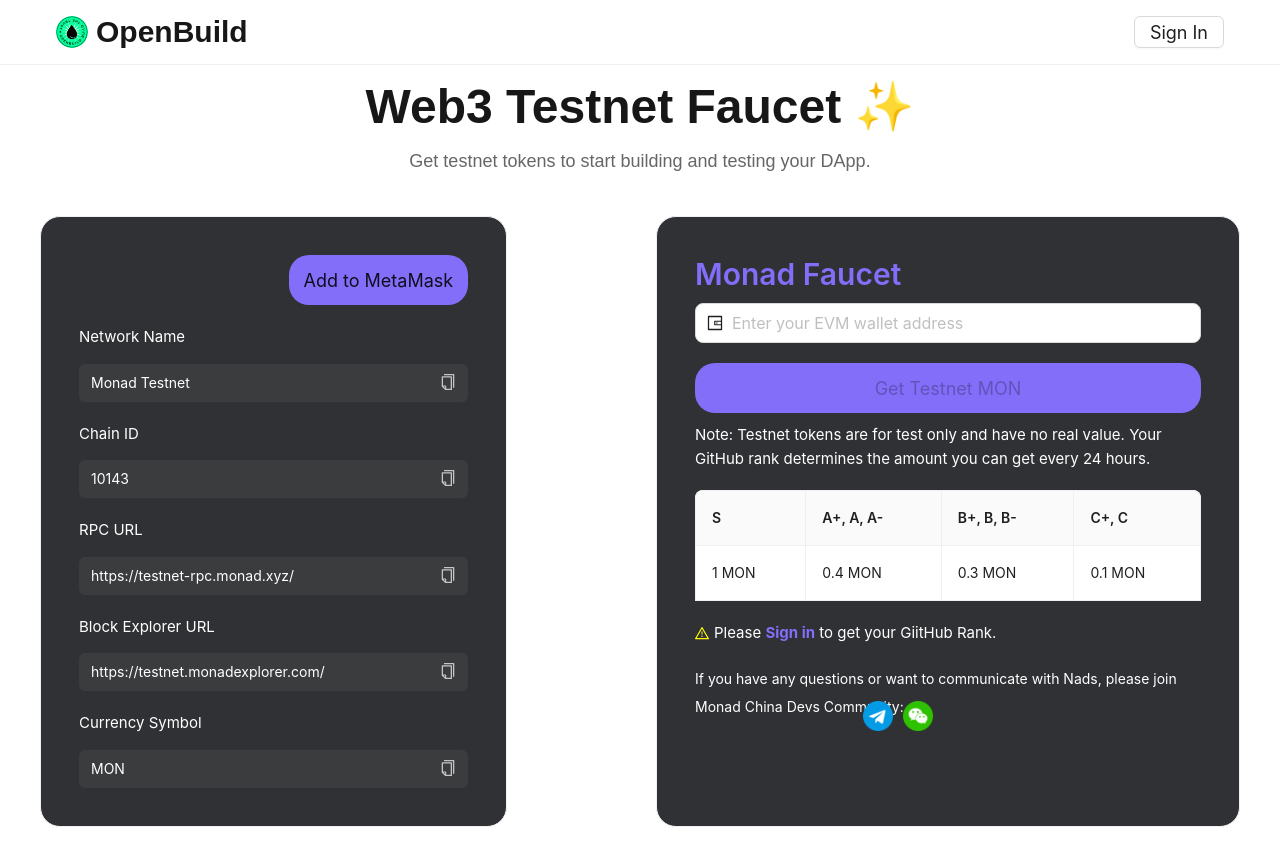
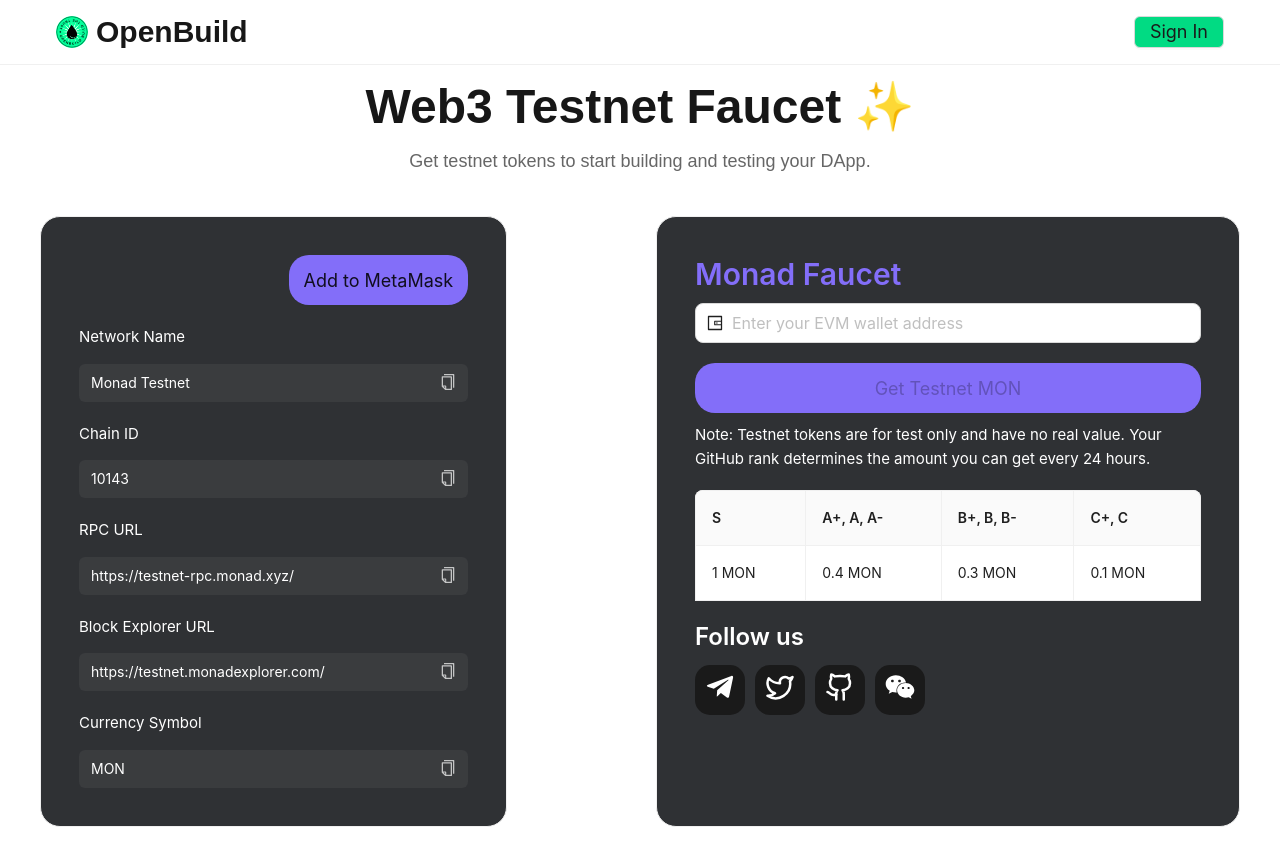
Before and after one commit to openbuildxyz/faucet-frontend, a Next.js app: page /monad in a window 1280 px wide. Shown: the top 866 px of the page. Built offline with nearby package versions, Linux system fonts and the light colour scheme.

Commit message:
refactor: update sign/bind tip, social link

```diff
--- a/package.json
+++ b/package.json
@@ -10,11 +10,13 @@
   },
   "dependencies": {
     "antd": "^5.21.6",
+    "lucide-react": "^0.477.0",
     "moment": "^2.30.1",
     "next": "^15.1.4",
     "next-auth": "^4.24.11",
     "react": "^18.3.1",
-    "react-dom": "^18.3.1"
+    "react-dom": "^18.3.1",
+    "react-icons": "^5.5.0"
   },
   "devDependencies": {
     "@types/node": "^20",
--- a/src/components/FaucetForm.tsx
+++ b/src/components/FaucetForm.tsx
@@ -1,14 +1,13 @@
-import React, { useState, useRef, useEffect } from "react";
-import { Card, Input, Button, Typography, Image, Popover, notification } from "antd";
+import React, { useState, useRef, useEffect, ReactNode } from "react";
+import { Card, Input, Button, Typography, Image, Popover, message, Modal } from "antd";
 import styles from "../styles/faucet-form.module.css";
 import { requestToken } from "@/api/faucet";
-import { WalletOutlined, WarningOutlined,  CheckCircleOutlined, CloseCircleOutlined, InfoCircleOutlined, ExclamationCircleOutlined } from '@ant-design/icons';
+import { GithubOutlined, TwitterOutlined, WalletOutlined } from '@ant-design/icons';
 import GitRank from './GitRank';
 import Link from "next/link";
 import { useAuth } from "@/context/AuthContext";
 import { requestUser } from "@/api/user";
-import type { } from 'antd';
-
+import SocialLinks from "./SocialLinks";
 
 
 const { Title, Paragraph, Text } = Typography;
@@ -20,55 +19,73 @@
   const containerRef = useRef(null);
   const [isLoading, setIsLoading] = useState(false);
   const [tx, setTx] = useState("");
+  const [isModalOpen, setIsModalOpen] = useState(false);
+  const [modalContent, setModalContent] = useState<ReactNode>(null);
 
-  const [api, contextHolder] = notification.useNotification();
+  // const [api, contextHolder] = notification.useNotification();
+
+  const showModal = () => {
+    setIsModalOpen(true);
+  };
+
+  const handleOk = () => {
+    setIsModalOpen(false);
+  };
+
+  const handleCancel = () => {
+    setIsModalOpen(false);
+  };
 
 
-  const openNotification = (type: 'success' | 'error' | 'info' | 'warning', message: string) => {
-    const iconMap = {
-      success: <CheckCircleOutlined style={{ color: '#52c41a' }} />,
-      error: <CloseCircleOutlined style={{ color: '#f5222d' }} />,
-      info: <InfoCircleOutlined style={{ color: '#1890ff' }} />,
-      warning: <ExclamationCircleOutlined style={{ color: '#faad14' }} />,
-    };
 
-    api.open({
-      message: type.charAt(0).toUpperCase() + type.slice(1), // 首字母大写
-      description: message,
-      icon: iconMap[type],  // 使用图标映射
-    });
-  };
+  // const openNotification = (type: 'success' | 'error' | 'info' | 'warning', message: string) => {
+  //   const iconMap = {
+  //     success: <CheckCircleOutlined style={{ color: '#52c41a' }} />,
+  //     error: <CloseCircleOutlined style={{ color: '#f5222d' }} />,
+  //     info: <InfoCircleOutlined style={{ color: '#1890ff' }} />,
+  //     warning: <ExclamationCircleOutlined style={{ color: '#faad14' }} />,
+  //   };
+
+  //   api.open({
+  //     message: type.charAt(0).toUpperCase() + type.slice(1), // 首字母大写
+  //     description: message,
+  //     icon: iconMap[type],  // 使用图标映射
+  //   });
+  // };
 
   const handleSubmit = async () => {
-    const isValidAddress = /^0x[a-fA-F0-9]{40}$/.test(address);
-    if (!address || !isValidAddress) {
-      openNotification("error", "Please enter a valid EVM wallet address")
-      return;
-    }
-
     if (!isAuthenticated) {
-      openNotification("error", "please log in to continue!")
+      setModalContent(<Text className={styles.modalNote}>Please <Link className={styles.toOpenBuild} href={process.env.NEXT_PUBLIC_OAUTH} target="_blank">Sign in</Link> to get your GiitHub Rank！ </Text>);
+      showModal();
       return;
     }
 
     if (!github) {
-      openNotification("error", "Please bind your GitHub in OpenBuiild first!")
+      setModalContent(<Text className={styles.modalNote}>Please <Link className={styles.toOpenBuild} href="https://openbuild.xyz/profile" target="_blank">Bind</Link>  your GitHub in OpenBuiild first！ </Text>);
+      showModal();
       return;
     }
+
+
+    const isValidAddress = /^0x[a-fA-F0-9]{40}$/.test(address);
+    if (!address || !isValidAddress) {
+      message.error("Please enter a valid EVM wallet address!")
+      return;
+    }
+
 
     setIsLoading(true);
 
     try {
       const response = await requestToken(address);
-      // Check if response is successful and contains data
       if (response?.data?.tx) {
         setTx(response.data.tx);
-        openNotification("success", "Transaction sent successfully!")
+        message.success("Transaction sent successfully!")
       } else {
-        openNotification("error", response.message)
+        message.error(response.message)
       }
     } catch (error) {
-      openNotification("error", "An error occurred while sending tokens, please try again later")
+      message.error("An error occurred, please try again later!")
     } finally {
       setIsLoading(false);
     }
@@ -76,7 +93,7 @@
 
   useEffect(() => {
     const handleFocus = async () => {
-      if (!github) {
+      if (isAuthenticated && !github) {
         const userResponse = await requestUser();
         if (userResponse.success) {
           updateGithub(github)
@@ -94,17 +111,16 @@
 
   const explorer = process.env.NEXT_PUBLIC_MONAD_EXPLORER
 
-  const wechatPopver = (
-    <img src="/assistant.png" className={styles.wechatPng} alt="Large Image" width={300} height={300} />
-  );
-
 
   return (
     <Card className={styles.container}>
+      <Modal open={isModalOpen} onOk={handleOk} onCancel={handleCancel}>
+        <Text>{modalContent}</Text>
+      </Modal>
       <Title level={2} className={styles.cardTitle}>
         Monad Faucet
       </Title>
-      {contextHolder}
+      {/* {contextHolder} */}
       <Input
         prefix={<WalletOutlined className={styles.walletIcon} />}
         placeholder="Enter your EVM wallet address"
@@ -132,26 +148,31 @@
         Your GitHub rank determines the amount you can get every 24 hours.<br />
       </Paragraph>
       <GitRank />
-      {isAuthenticated ?
-        github ?
+      <div className={styles.gitContent}>
+        {isAuthenticated && github &&
           <Image
             src={`https://github-readme-stats.vercel.app/api?username=${github}&card_width=510&title_color=836EF9&show_icons=true`}
             alt="GitHub Stats"
           />
-          :
-          <Paragraph>
-            <WarningOutlined className={styles.WarnGit} />
-            <Text className={styles.note}>Please bind your GitHub in OpenBuiild first, click <Link className={styles.toOpenBuild} href="https://openbuild.xyz/profile" target="_blank">here</Link> to blind. </Text>
-          </Paragraph>
-        :
-        <Paragraph>
-          <WarningOutlined className={styles.WarnGit} />
-          <Text className={styles.note}>Please <Link className={styles.toOpenBuild} href={process.env.NEXT_PUBLIC_OAUTH}>Sign in</Link> to get your GiitHub Rank. </Text>
-        </Paragraph>
+          //   :
+          //   <Paragraph>
+          //     <WarningOutlined className={styles.WarnGit} />
+          //     <Text className={styles.note}>Please bind your GitHub in OpenBuiild first, click <Link className={styles.toOpenBuild} href="https://openbuild.xyz/profile" target="_blank">here</Link> to blind. </Text>
+          //   </Paragraph>
+          // :
+          // <Paragraph>
+          //   <WarningOutlined className={styles.WarnGit} />
+          //   <Text className={styles.note}>Please <Link className={styles.toOpenBuild} href={process.env.NEXT_PUBLIC_OAUTH}>Sign in</Link> to get your GiitHub Rank. </Text>
+          // </Paragraph>
         }
-      <div className={styles.contactContainer}>
-        <Text className={styles.contact}>If you have any questions or want to communicate with Nads, please join Monad China Devs Community: </Text>
-        <div className={styles.iconContainer}>
+      </div>
+
+      {/* <div className={styles.contactContainer}>
+        <Text className={styles.contact}>If you have any questions or want to communicate with Nads, please join Monad China Devs Community. </Text>
+      </div> */}
+
+      <SocialLinks />
+      {/* <div className={styles.iconContainer}>
         <Link
           href="https://t.me/OpenBuildxyz"
           target="_blank"
@@ -166,8 +187,7 @@
             <img src="/wechat.png" className={styles.wechat} alt="wechat" width={30} height={30} />
           </Popover>
         </div>
-        </div>
-      </div>
+      </div> */}
     </Card>
   );
 }
--- a/src/components/Navbar.tsx
+++ b/src/components/Navbar.tsx
@@ -2,12 +2,14 @@
 import Image from 'next/image';
 import styles from '../styles/navbar.module.css';
 import { useState, useEffect } from 'react';
-import { Button, Dropdown, Space } from 'antd';
+import { Button, Dropdown, Space,Typography } from 'antd';
 import { LogoutOutlined } from '@ant-design/icons';
 import { useRouter } from 'next/router';
 import { requestAccessToken } from "@/api/faucet";
 import { requestUser } from "@/api/user";
 import { useAuth } from '../context/AuthContext';
+
+const { Text } = Typography;
 
 import type { MenuProps } from 'antd';
 
@@ -27,9 +29,8 @@
       <Image
         src={src}
         alt={alt}
-        width={size}  // 设置具体的宽度
-        height={size} // 设置具体的高度
-      // sizes="(max-width: 768px) 40px, (max-width: 1024px) 50px, 80px"  // 设置不同视口宽度的图像尺寸
+        width={size}
+        height={size}
       />
     </div>
   );
@@ -89,14 +90,14 @@
     {
       key: '1',
       label: [github],
-      disabled: true,
+      // disabled: true,
     },
     {
       type: 'divider',
     },
     {
       key: '2',
-      label: 'Sign out',
+      label: <Text className={styles.signOutBtn}>Sign out</Text>,
       icon: <LogoutOutlined />,
       onClick: handleSignOut,
     },
@@ -106,7 +107,7 @@
     <nav className={styles.nav}>
       <div className={styles.container}>
         <div className={styles.content}>
-          <Link href="/faucet/monad" className={styles.logo}>
+          <Link href="/monad" className={styles.logo}>
             <Image
               src="/logo.png"
               alt="OpenBuild Faucet Logo"
@@ -126,8 +127,8 @@
                 </a>
               </Dropdown>
             ) : (
-              <Button className={styles.signInButton} onClick={handleSignIn}>
-                Sign In
+              <Button type="default" className={styles.signInButton} onClick={handleSignIn}>
+                <Text className={styles.signInText}>Sign In</Text>
               </Button>
             )}
           </div>
--- /dev/null
+++ b/src/components/SocialLinks.tsx
@@ -0,0 +1,61 @@
+import type React from "react"
+import Link from "next/link"
+import { Github, Twitter, } from "lucide-react"
+import { FaDiscord, FaTelegramPlane, FaWeixin } from "react-icons/fa"
+import styles from "../styles/social-links.module.css"
+import { Popover, Typography } from "antd"
+
+const { Title } = Typography;
+
+export default function SocialLinks() {
+
+  return (
+    <div>
+      <Title level={3} className={styles.follow}>Follow us</Title>
+      <div className={styles.iconContainer}>
+        <SocialLink href="https://t.me/OpenBuildxyz" icon={<FaTelegramPlane size={30} />} label="Telegram" />
+        <SocialLink href="hhttps://x.com/OpenBuildxyz" icon={<Twitter size={30} />} label="Twitter" />
+        <SocialLink href="https://github.com/openbuildxyz" icon={<Github size={30} />} label="GitHub" />
+        <SocialLink href="" icon={<FaWeixin size={30} />} label="WeChat" />
+      </div>
+    </div>
+  )
+}
+
+interface SocialLinkProps {
+  href: string
+  icon: React.ReactNode
+  label: string
+}
+const wechatPopver = (
+  <img src="/assistant.png" className={styles.wechatPng} alt="WeChat" width={300} height={300} />
+);
+
+
+
+function SocialLink({ href, icon, label }: SocialLinkProps) {
+  if (label == "WeChat") {
+    return (
+      <Link
+        href={href}
+        className={styles.iconLink}
+        aria-label={label}
+      >
+
+        <Popover content={wechatPopver}>
+          <span className={styles.iconWechat}>{icon}</span>
+        </Popover>
+      </Link>
+    )
+  } {
+    return (
+      <Link
+        href={href}
+        className={styles.iconLink}
+        aria-label={label}
+      >
+        <span className={styles.icon}>{icon}</span>
+      </Link>
+    )
+  }
+}
--- a/src/styles/faucet-form.module.css
+++ b/src/styles/faucet-form.module.css
@@ -3,7 +3,6 @@
     padding: 14px;
     border-radius: 20px;
     width: 100%;
-    /* max-width: 550px; */
 }
 
 .cardTitle {
@@ -21,9 +20,14 @@
 }
 
 
+.modalNote {
+    font-size: 17px;
+    color: #1a1a1a;
+}
+
 .note {
+    font-size: 15px;
     margin-top: 10px;
-    font-size: 15px;
     color: white;
 }
 
@@ -59,13 +63,35 @@
 }
 
 
+.gitContent {
+    flex-grow: 1;
+}
+
 .iconContainer {
     display: flex;
     /* justify-content: flex-start; */
     gap: 10px;
-    margin-top: -20px;
-    margin-left: -100px;
+    margin-top: 10px;
 }
+
+.iconLink {
+    width: 100px;
+    height: 100px;
+    border-radius: 10px;
+    background-color: #1a1a1a;
+}
+
+.iconGithub {
+    margin-right: 10px;
+    /* background-color: #3c3b3b !important; */
+    /* width: 50px;
+    height: 50px; */
+    /* border-radius: 60%; */
+}
+
+/* .iconGithub:hover {
+    background-color: #fff !important;
+} */
 
 .WarnGit {
     color: yellow !important;
@@ -97,7 +123,7 @@
 }
 
 .toOpenBuild {
-    color: #836EF9 !important;
+    color: #01DB83 !important;
     font-weight: bold;
 }
 
--- a/src/styles/navbar.module.css
+++ b/src/styles/navbar.module.css
@@ -147,6 +147,20 @@
   }
 
   .signInButton {
+    background-color: #01DB83 !important;
+  }
+
+  .signInButton:hover {
+    background-color: #00FB96 !important;
+  }
+
+
+  .signOutBtn {
+    font-size: large;
+  }
+
+  .signInText {
+    color: #1a1a1a !important;
     font-size: large;
   }
 
--- /dev/null
+++ b/src/styles/social-links.module.css
@@ -0,0 +1,35 @@
+.iconContainer {
+    display:  flex;
+    gap: 10px;
+    /* margin-top: px; */
+}
+
+.follow {
+    margin-top: 10px;
+    color: #fff !important;
+}
+
+.iconLink {
+    display: flex;
+    width: 50px;
+    height: 50px;
+    background-color: #1a1a1a;
+    border-radius: 15px;
+    justify-content: center;
+    align-items: center;
+}
+
+.icon {
+    color: #fff;
+}
+.icon:hover {
+    color: #01DB83;
+}
+
+.iconWechat {
+    color: #fff;
+}
+
+.iconWechat:hover {
+    color: #01DB83;
+}
```
Also changed, not shown: 1 other file (tests, documents, lock files or other folders). Lines whose indentation alone changed are shown as unchanged.
